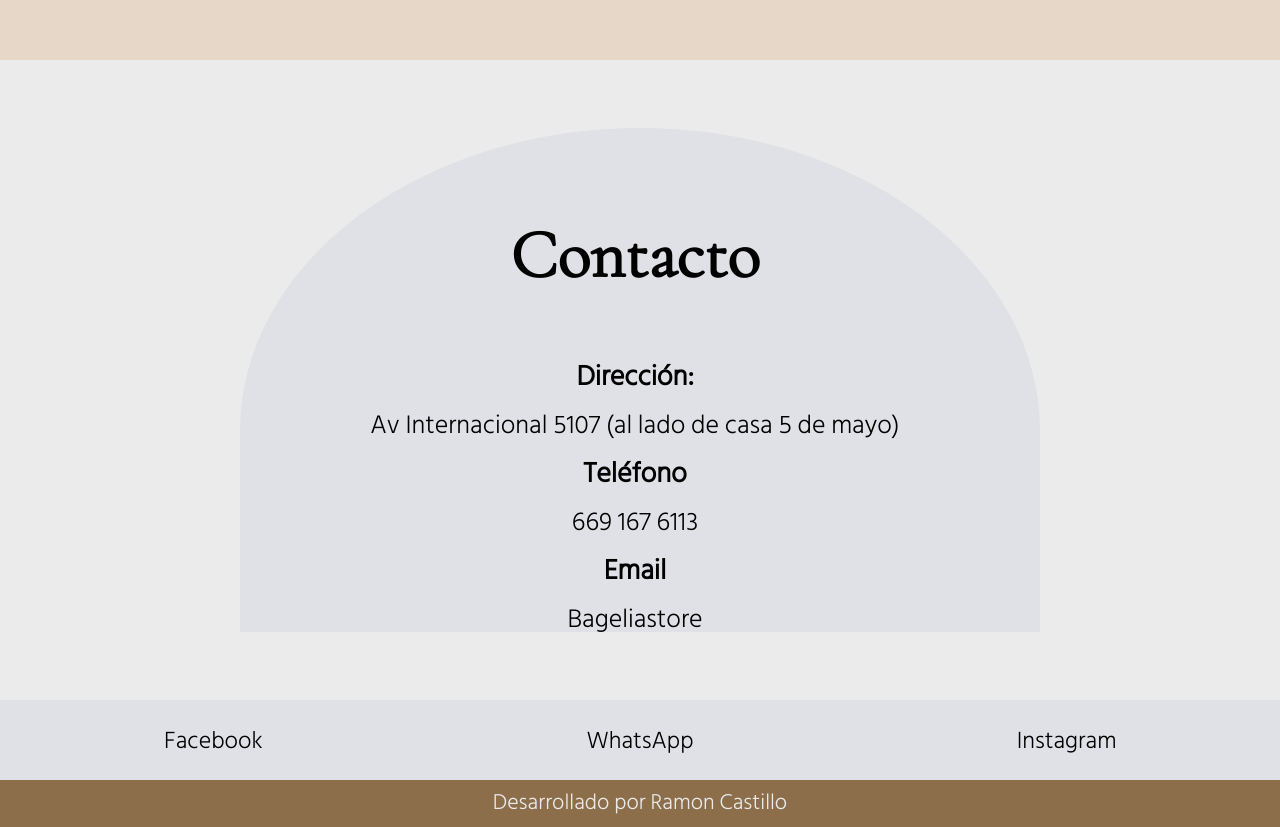
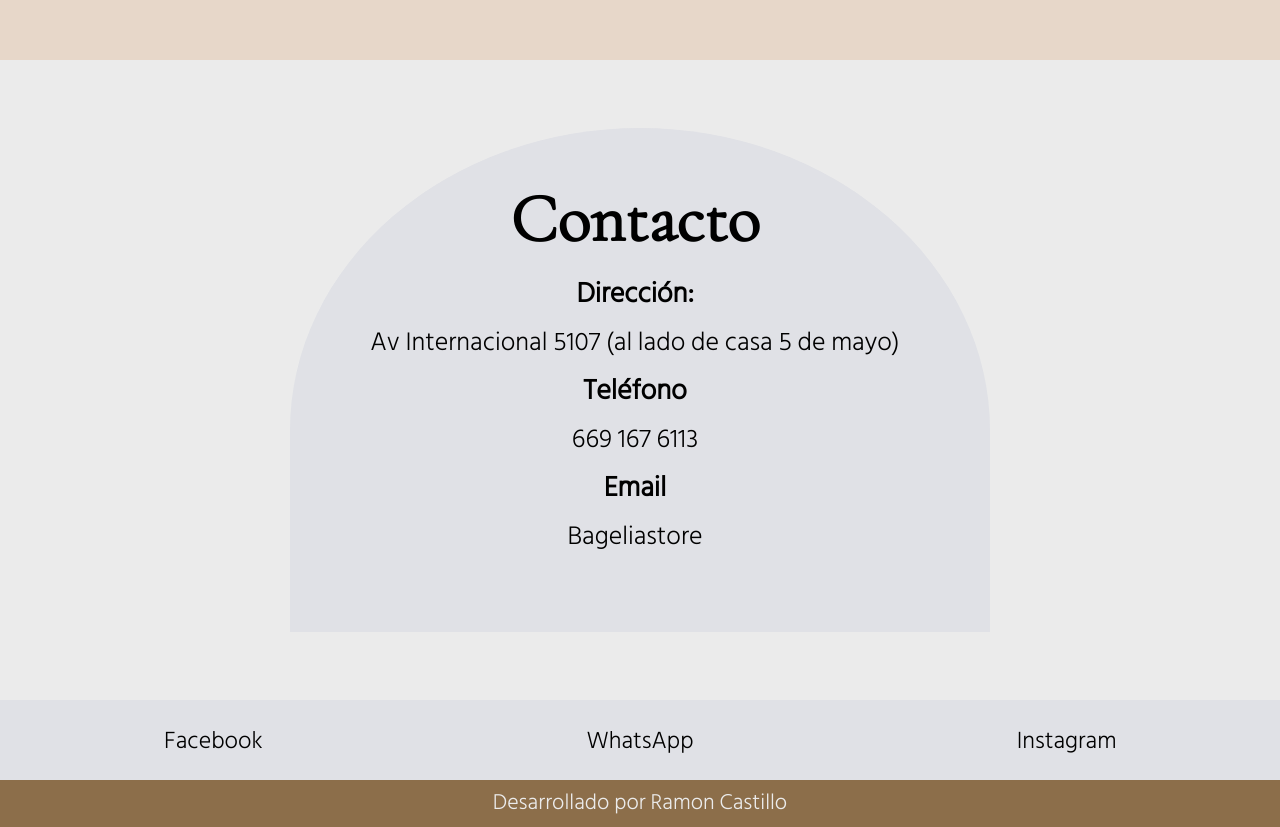
Before and after one commit to Tounka/bagelia, a React (Create React App) app: page / in a window 1280 px wide. Shown: the part 3620-4447 px from the top of the page. Built offline with nearby package versions, Linux system fonts and the light colour scheme.

Commit message:
solucion de errores en display compromisos

```diff
--- a/src/Paginas/PaginaPrincipal/Secciones/Formas.jsx
+++ b/src/Paginas/PaginaPrincipal/Secciones/Formas.jsx
@@ -96,7 +96,7 @@ export const PuertaSeccionContacto = styled.div`
   min-height: 500px;
   width: 80%;
   min-width: 350px;
-  max-width: 800px;
+  max-width: 700px;
   padding: 30px 10px;
   margin-bottom: 80px;
   background-color: var(--Blanco2);
--- a/src/Paginas/PaginaPrincipal/Secciones/SeccionCompromisos.jsx
+++ b/src/Paginas/PaginaPrincipal/Secciones/SeccionCompromisos.jsx
@@ -9,6 +9,7 @@ import imgpSeccionCompromisos from '../../../img/bolsavar2.jpg'
 const ContenedorCompromisos = styled(ContenedorSeccion)`
     background-color: var(--Blanco);
     width: 100%;
+    height: calc(100vh - 80px);
     padding: 30px;
 `
 const ContenedorHijoCompromisos = styled.div`
@@ -53,6 +54,7 @@ const ContedorTextoItem = styled.div`
 const ContenedorItems = styled.div`
     display:flex;
     height:calc(100% - 80px);
+    max-height: calc(100vh - 80px) ;
     flex-direction:column;
     justify-content: space-around;
 
--- a/src/Paginas/PaginaPrincipal/Secciones/SeccionContacto.jsx
+++ b/src/Paginas/PaginaPrincipal/Secciones/SeccionContacto.jsx
@@ -21,6 +21,8 @@ const TituloTextoContacto = styled.h2`
     font-size: 68px;
     font-family: 'FuenteEspecial';
     text-align:center;
+    margin-bottom: 10px;
+    margin-top: 20px;
 `
 const TxtContacto = styled.p`
     font-size: ${props => props.titular ? '28px' : '26px'};
```
Also changed, not shown: 9 other files (tests, documents, lock files or other folders).
